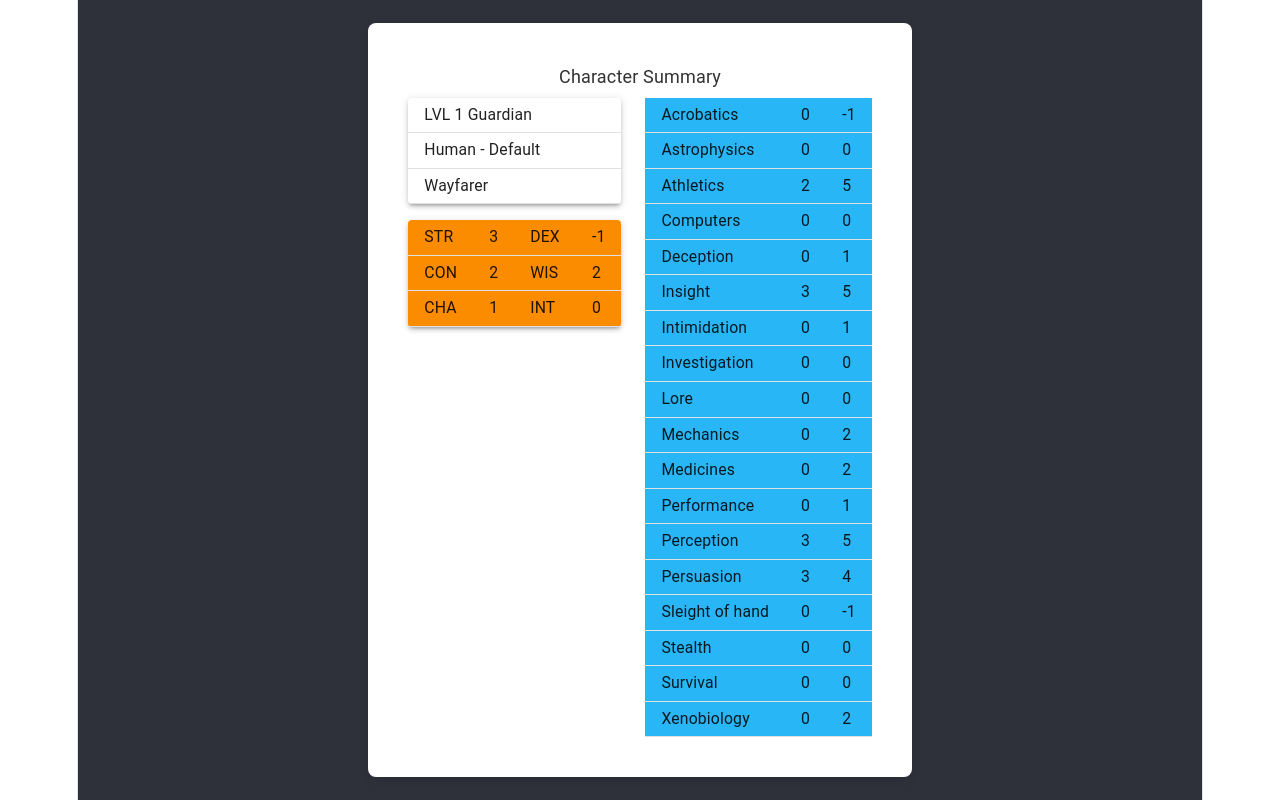
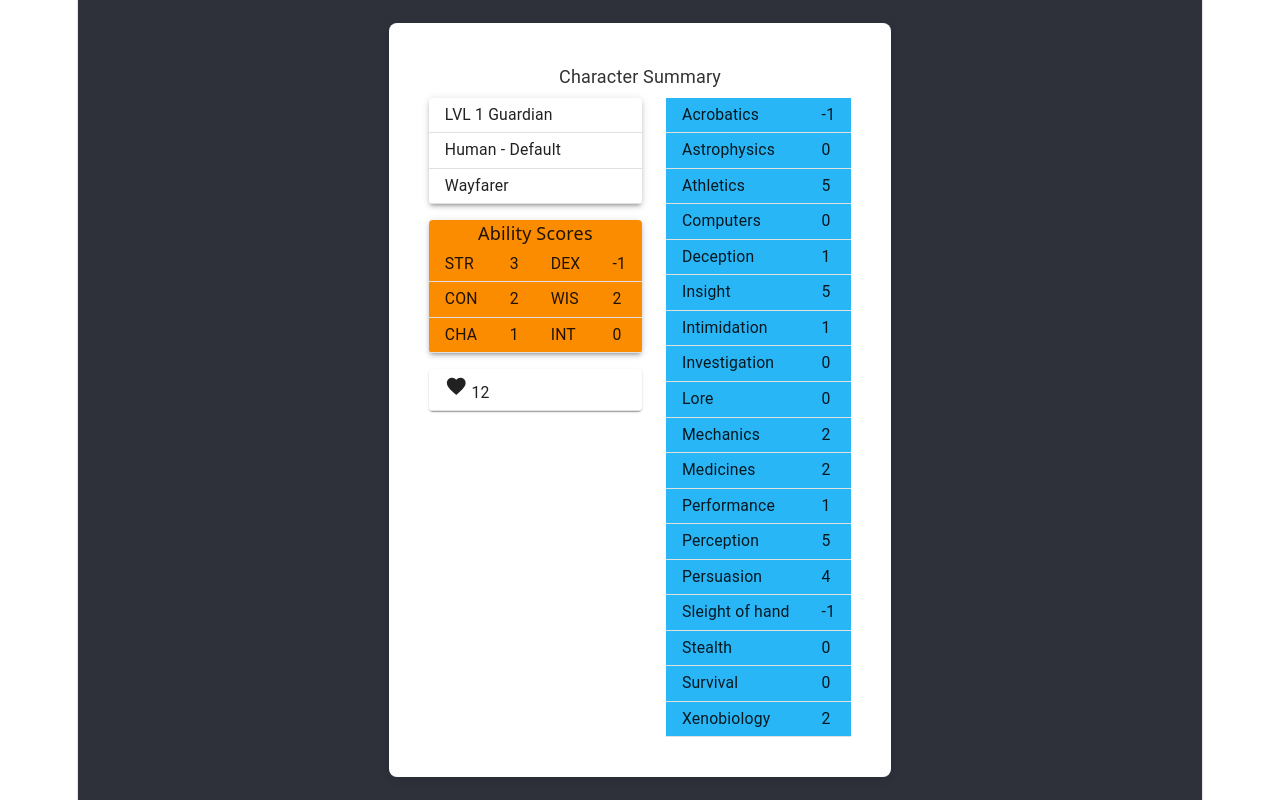
Before and after one commit to Johnathon-M-Begg/PhantasyStar_TTRPG_tool, a React (Vite) app: page /create in a window 1280 px wide. Built offline with nearby package versions, Linux system fonts and the light colour scheme.

Commit message:
feature/1 adding HP to summary

```diff
--- a/src/components/CharacterSummary/AbilitySummary.jsx
+++ b/src/components/CharacterSummary/AbilitySummary.jsx
@@ -32,6 +32,7 @@ function AbilitySummary({abilityScore}) {
     function Entry () {
         return (
             <Paper elevation={3} sx={{bgcolor: 'orange.light'}}>
+                Ability Scores
                 <Data/>
             </Paper>
         )
--- a/src/components/CharacterSummary/CharacterSummary.jsx
+++ b/src/components/CharacterSummary/CharacterSummary.jsx
@@ -2,6 +2,7 @@ import './CharacterSummary.css'
 import {Box, Divider, Paper, Stack, Table, TableBody, TableCell, TableRow, Typography} from "@mui/material";
 import SkillSummary from "./SkillSummary.jsx";
 import AbilitySummary from "./AbilitySummary.jsx";
+import SecondaryAttributeSummary from "./SecondaryAttributeSummary.jsx";
 
 function CharacterSummary({
     profession,
@@ -40,6 +41,7 @@ function CharacterSummary({
                 <Stack direction={"column"} spacing={2}>
                     <PersonalDetails/>
                     <AbilitySummary abilityScore={abilityScores}/>
+                    <SecondaryAttributeSummary profession={profession} abilityScore={abilityScores}/>
                 </Stack>
                 <SkillSummary skills={skills} abilityScores={abilityScores}/>
             </Stack>
--- /dev/null
+++ b/src/components/CharacterSummary/SecondaryAttributeSummary.jsx
@@ -0,0 +1,48 @@
+import {Paper, Table, TableBody, TableCell, TableRow} from "@mui/material";
+import {ProfessionEnum} from "../../DataObjects/enums/ProfessionEnum.tsx";
+import {Favorite} from "@mui/icons-material";
+
+function SecondaryAttributeSummary({profession, abilityScore}) {
+
+    function GetHitPoints() {
+        let hitDice = 0
+        let hitPoints = 0
+        if(
+            profession === ProfessionEnum.Warrior ||
+            profession === ProfessionEnum.Guardian ||
+            profession === ProfessionEnum.Hunter
+        ) {
+            hitDice = 10
+        } else if (
+            profession === ProfessionEnum.Operative ||
+            profession === ProfessionEnum.Mystic ||
+            profession === ProfessionEnum.Savant
+        ) {
+            hitDice = 8
+        } else {
+            hitDice = 6
+        }
+
+        hitPoints = hitDice + abilityScore.Constitution
+
+        return(
+                    <TableRow>
+                        <TableCell>
+                            <Favorite fontSize={"small"}/> {hitPoints}
+                        </TableCell>
+                    </TableRow>
+        )
+    }
+
+    return (
+        <Paper>
+            <Table size={"small"}>
+                <TableBody>
+                    <GetHitPoints/>
+                </TableBody>
+            </Table>
+        </Paper>
+    )
+}
+
+export default SecondaryAttributeSummary
--- a/src/components/CharacterSummary/SkillSummary.jsx
+++ b/src/components/CharacterSummary/SkillSummary.jsx
@@ -7,7 +7,7 @@ function SkillSummary({skills, abilityScores}) {
         return(
             <TableRow>
                 <TableCell>{skill}</TableCell>
-                <TableCell>{skillRanks}</TableCell>
+                {/*<TableCell>{skillRanks}</TableCell>*/}
                 <TableCell>{skillRanks + ability}</TableCell>
             </TableRow>
         )
```
